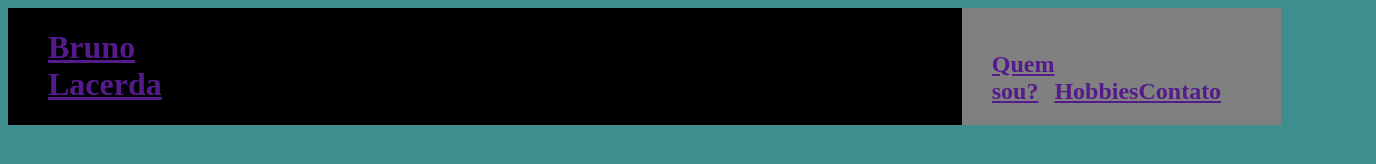
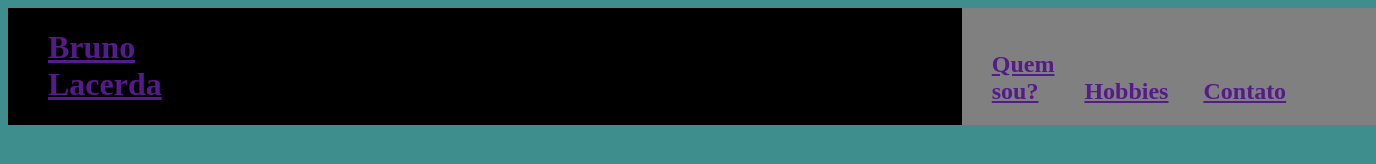
Before and after one commit to BrLacerda/ProjetoCurso, a plain HTML site: page Projeto/projeto.html in a window 1280 px wide. Shown: the whole page, 1376 px wide, since content can reach past the window. Drawn offline with Linux system fonts and the light colour scheme.

Commit message:
Update projeto.html

```diff
--- a/Projeto/projeto.html
+++ b/Projeto/projeto.html
@@ -13,13 +13,13 @@
             <h1><a href="">Bruno Lacerda</a></h1>
         </div>
 <div id="menu2">
-    <div>
+    <div id="quem">
     <a href=""><h2>Quem sou?</h2></a>
     </div>
-    <div>
+    <div id="hobb">
     <a href=""><h2>Hobbies</h2></a>
     </div>
-    <div>
+    <div id="ctt">
     <a href=""><h2>Contato</h2></a>
     </div>
 </div>
```
